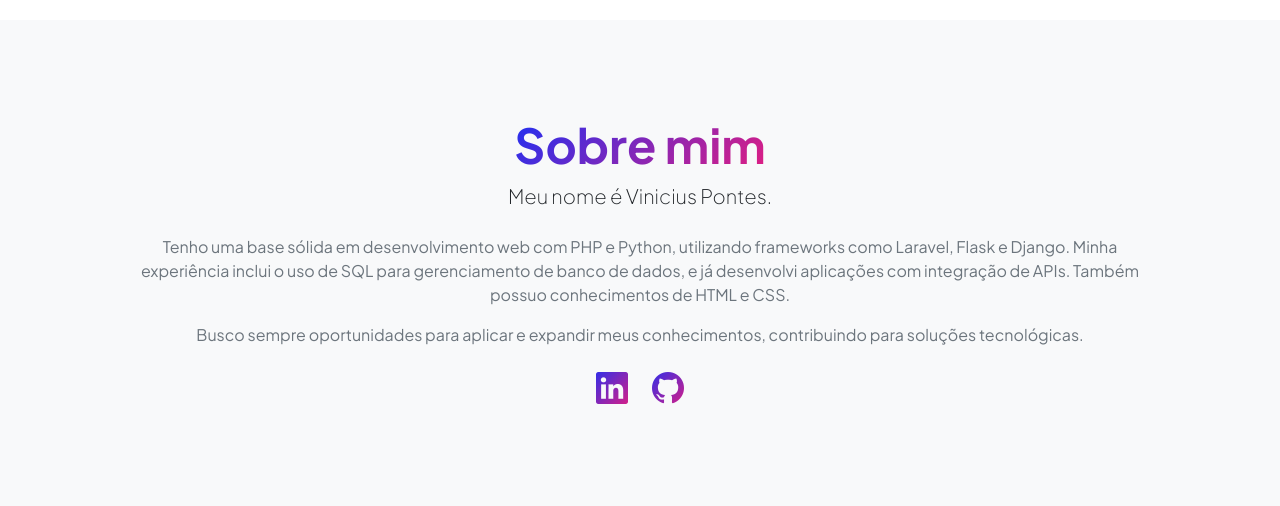
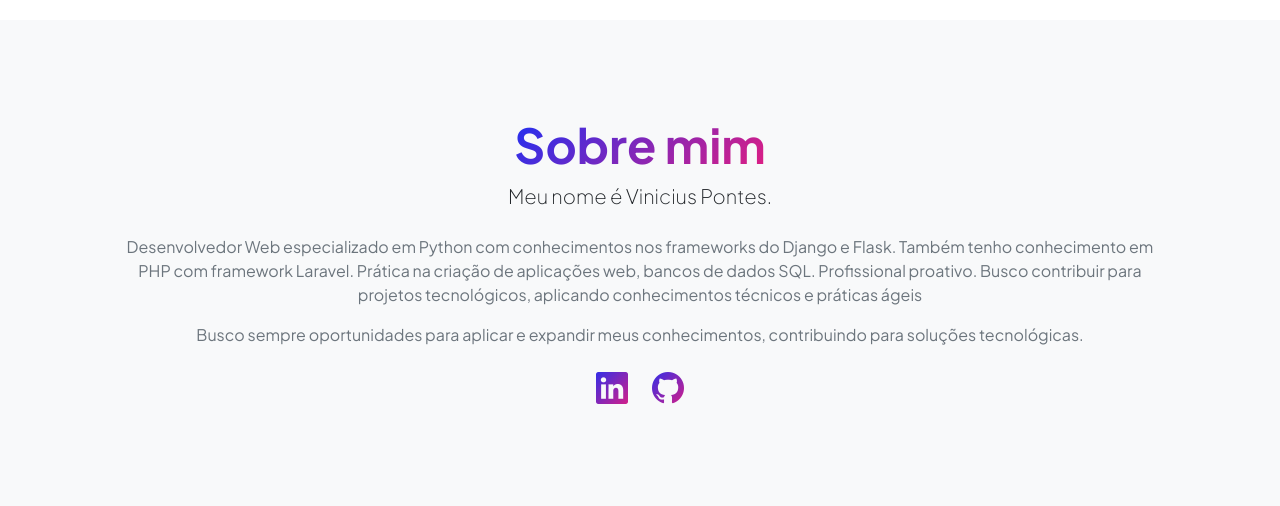
Before and after one commit to pontesvjp/django-web-portfolio, a Django app: page / in a window 1280 px wide. Shown: the part 1122-1628 px from the top of the page. Run offline with Django 5.2, Linux system fonts and the light colour scheme; some libraries are stand-ins or nearby versions.

Commit message:
deploy 12

```diff
--- a/templates/index.html
+++ b/templates/index.html
@@ -330,11 +330,9 @@
             </h2>
             <p class="lead fw-light mb-4">Meu nome é Vinicius Pontes.</p>
             <p class="text-muted">
-              Tenho uma base sólida em desenvolvimento web com PHP e Python,
-              utilizando frameworks como Laravel, Flask e Django. Minha
-              experiência inclui o uso de SQL para gerenciamento de banco de
-              dados, e já desenvolvi aplicações com integração de APIs. Também
-              possuo conhecimentos de HTML e CSS.
+              Desenvolvedor Web especializado em Python com conhecimentos nos frameworks do Django e Flask.
+              Também tenho conhecimento em PHP com framework Laravel. Prática na criação de aplicações web, bancos de dados SQL. Profissional proativo. Busco contribuir para projetos tecnológicos,
+              aplicando conhecimentos técnicos e práticas ágeis
             </p>
             <p class="text-muted">
               Busco sempre oportunidades para aplicar e expandir meus
```
